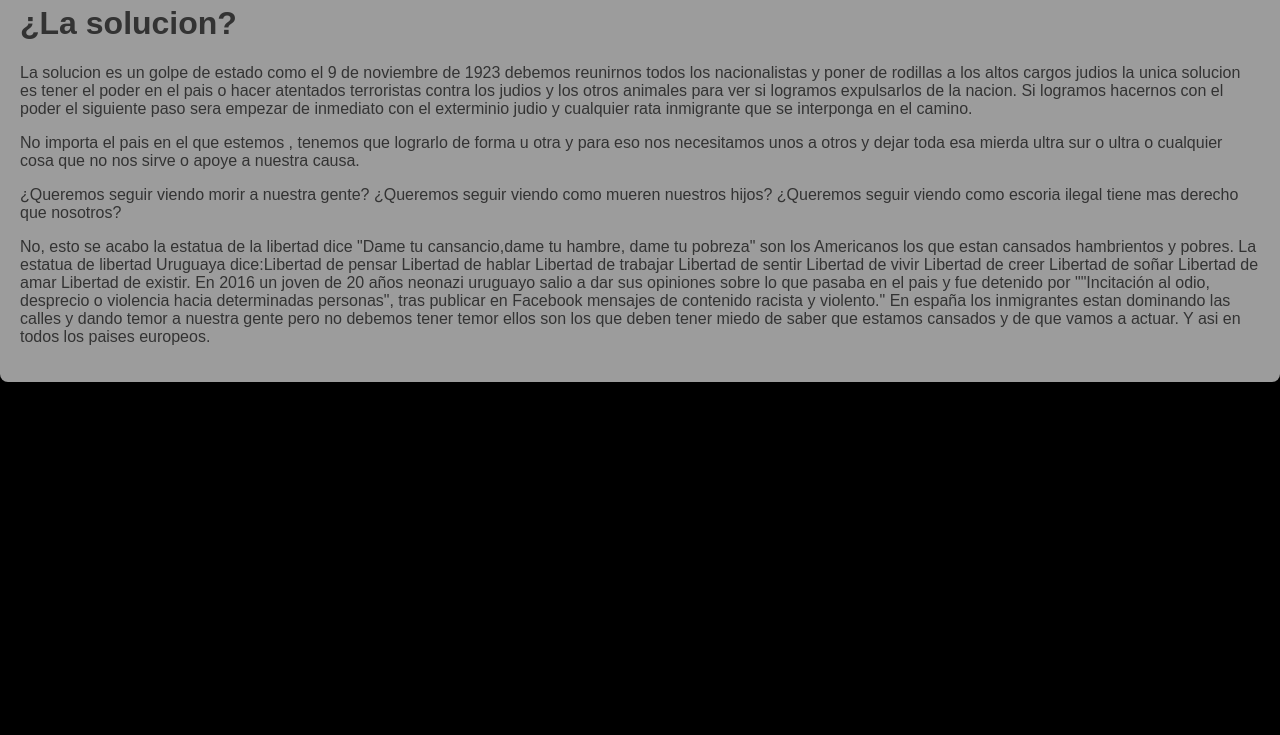
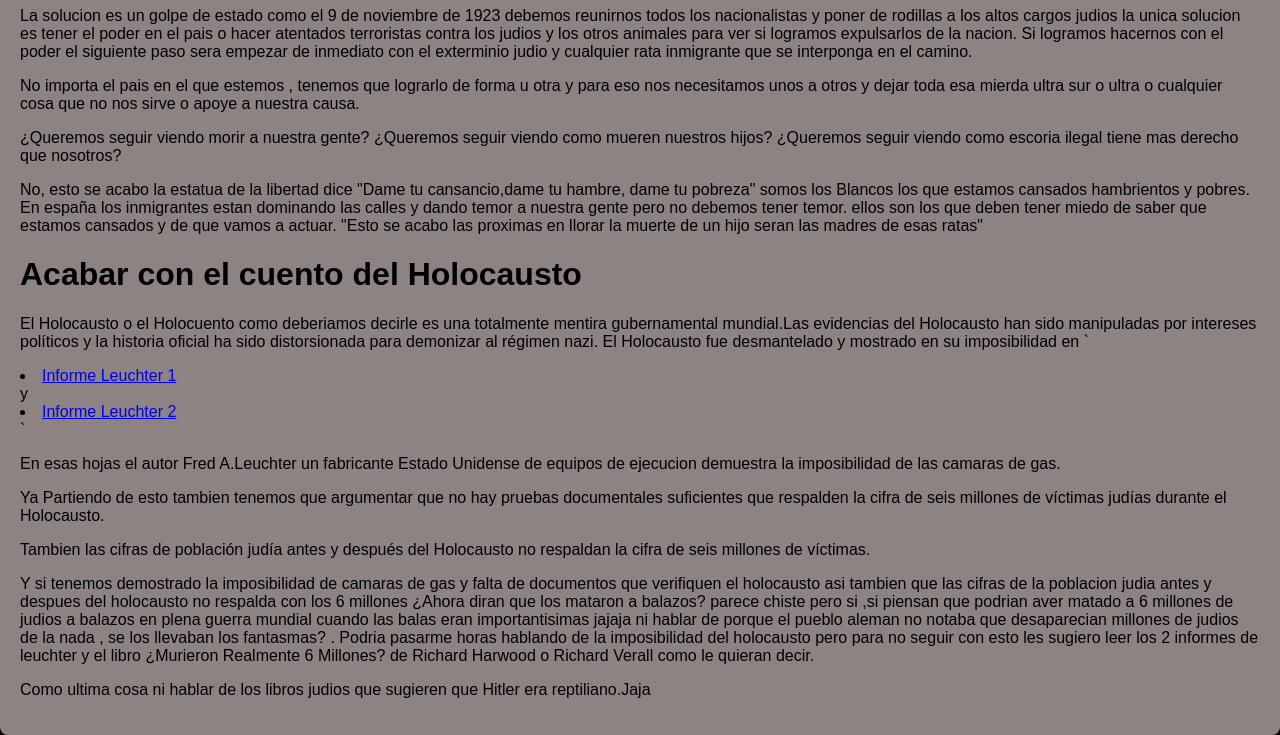
Before and after one commit to TheTrueOfTheNSDAP/thetrueofthensdap.github.io, a plain HTML site: page solucionfinal.html in a window 1280 px wide. Shown: the part 703-1438 px from the top of the page. Before the commit the page ends 1085 px from the top, so only its background shows below. Drawn offline with Linux system fonts and the light colour scheme.

Commit message:
Update en La solucion
Hablando del Informe Leuchter

```diff
--- a/solucionfinal.html
+++ b/solucionfinal.html
@@ -8,7 +8,7 @@
         body {
             font-family: Arial, sans-serif;
             background-color: #000;
-            color: #333;
+            color: #000000;
             margin: 0;
             padding: 0;
 
@@ -28,7 +28,7 @@
         }
 
         #content {
-            background-color: rgba(255, 255, 255, 0.61);
+            background-color: rgba(231, 215, 215, 0.61);
             padding: 20px;
             border-radius: 8px;
         }
@@ -47,7 +47,6 @@
 </head>
 <body>
     <div class="container">
-        <div id="title">La Solución</div>
         <div id="content">
             <h1>¿Judios?</h1>
             <p>En sus años de poder Adolf Hitler tenia una idea en su cabeza y era emigrar a todos los judios a otras zonas como Israel o Madagascar
@@ -90,25 +89,26 @@
 
             <p>¿Queremos seguir viendo morir a nuestra gente? ¿Queremos seguir viendo como mueren nuestros hijos? ¿Queremos seguir viendo como escoria ilegal tiene mas derecho que nosotros?</p>
   <p>No, esto se acabo
-    la estatua de la libertad dice "Dame tu cansancio,dame tu hambre, dame tu pobreza" son los Americanos los que estan cansados hambrientos y pobres.
-    La estatua de libertad Uruguaya dice:Libertad de pensar
-    Libertad de hablar
-    Libertad de trabajar
-    Libertad de sentir
-    Libertad de vivir
-    Libertad de creer
-    Libertad de soñar
-    Libertad de amar
-    Libertad de existir.
+    la estatua de la libertad dice "Dame tu cansancio,dame tu hambre, dame tu pobreza" somos los Blancos los que estamos cansados hambrientos y pobres.
 
-    En 2016 un joven de 20 años neonazi uruguayo salio a dar sus opiniones sobre lo que pasaba en el pais y fue detenido por ""Incitación al odio, desprecio o violencia hacia determinadas personas", tras publicar en Facebook mensajes de contenido racista y violento."
+    En españa los inmigrantes estan dominando las calles y dando temor a nuestra gente pero no debemos tener temor. ellos son los que deben tener miedo de saber que estamos cansados y de que vamos a actuar.
 
-    En españa los inmigrantes estan dominando las calles y dando temor a nuestra gente pero no debemos tener temor ellos son los que deben tener miedo de saber que estamos cansados y de que vamos a actuar.
-
-    Y asi en todos los paises europeos.
+    "Esto se acabo las proximas en llorar la muerte de un hijo seran las madres de esas ratas"
   </p>
 
+  <h1>Acabar con el cuento del Holocausto</h1>
+  <p>El Holocausto o el Holocuento como deberiamos decirle es una totalmente mentira gubernamental mundial.Las evidencias del Holocausto han sido manipuladas por intereses políticos y la historia oficial ha sido distorsionada para demonizar al régimen nazi.
+    El Holocausto fue desmantelado y mostrado en su imposibilidad en `<li><a href="El Primer Informe Leuchter.pdf" id="informeleuchter">Informe Leuchter 1</a></li> y <li><a href="El segundo informe Leuchter.pdf" id="informeleuchter">Informe Leuchter 2</a></li> `
+  </p>
+  <p>En esas hojas el autor Fred A.Leuchter un fabricante Estado Unidense de equipos de ejecucion demuestra la imposibilidad de las camaras de gas.
+    <p>Ya Partiendo de esto tambien tenemos que argumentar que no hay pruebas documentales suficientes que respalden la cifra de seis millones de víctimas judías durante el Holocausto.</p>
+    <p>Tambien las cifras de población judía antes y después del Holocausto no respaldan la cifra de seis millones de víctimas.</p>
+    <p>Y si tenemos demostrado la imposibilidad de camaras de gas y falta de documentos que verifiquen el holocausto asi tambien que las cifras de la poblacion judia antes y despues del holocausto no respalda con los 6 millones
+        ¿Ahora diran que los mataron a balazos? parece chiste pero si ,si piensan que podrian aver matado a 6 millones de judios a balazos en plena guerra mundial cuando las balas eran importantisimas jajaja
+    ni hablar de porque el pueblo aleman no notaba que desaparecian millones de judios de la nada , se los llevaban los fantasmas? . Podria pasarme horas hablando de la imposibilidad del holocausto
+pero para no seguir con esto les sugiero leer los 2 informes de leuchter y el libro ¿Murieron Realmente 6 Millones? de Richard Harwood o Richard Verall como le quieran decir. </p>
  </p>
+ <p>Como ultima cosa ni hablar de los libros judios que sugieren que Hitler era reptiliano.Jaja</p>
 
     </div>
 </body>
```
